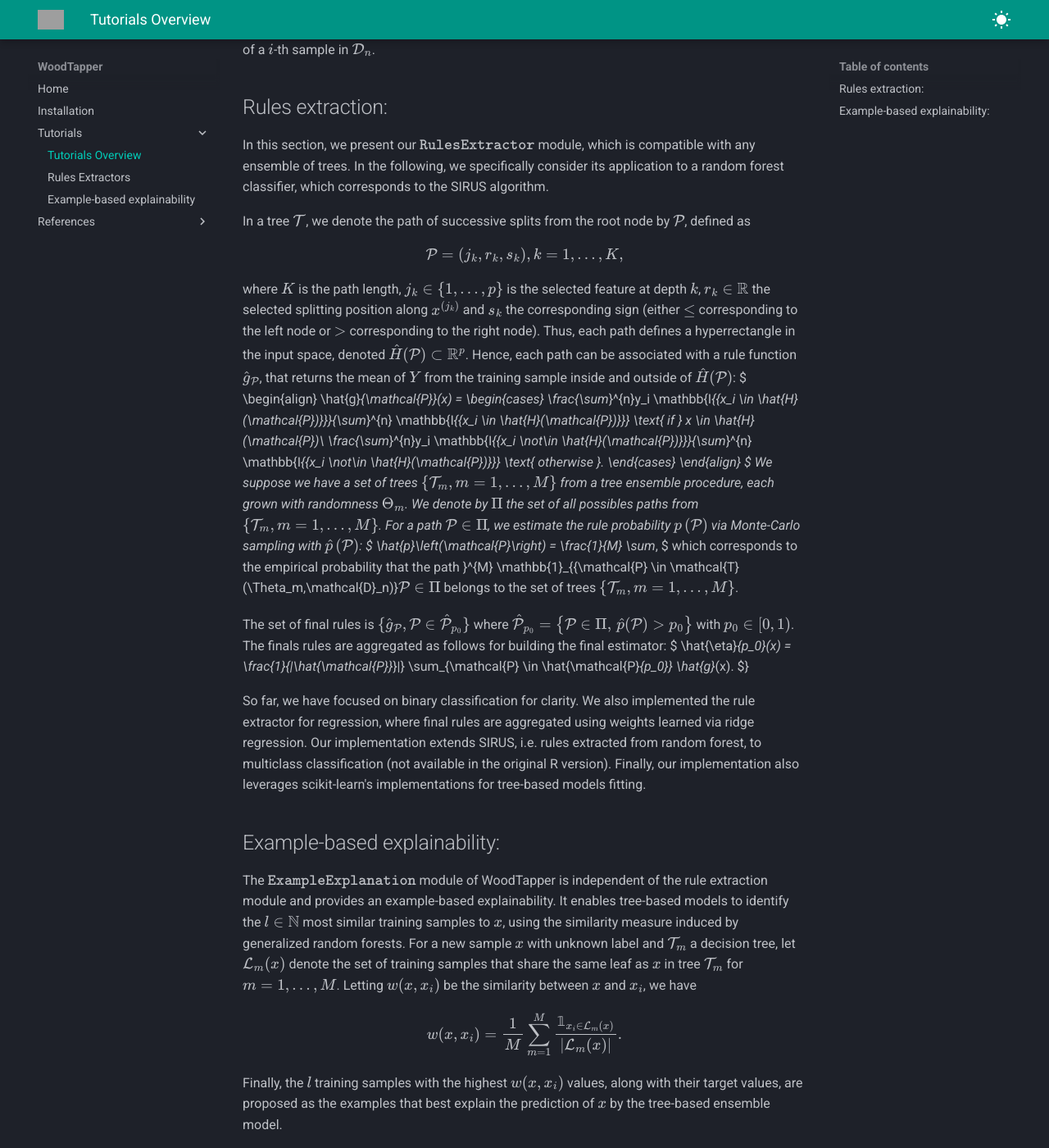
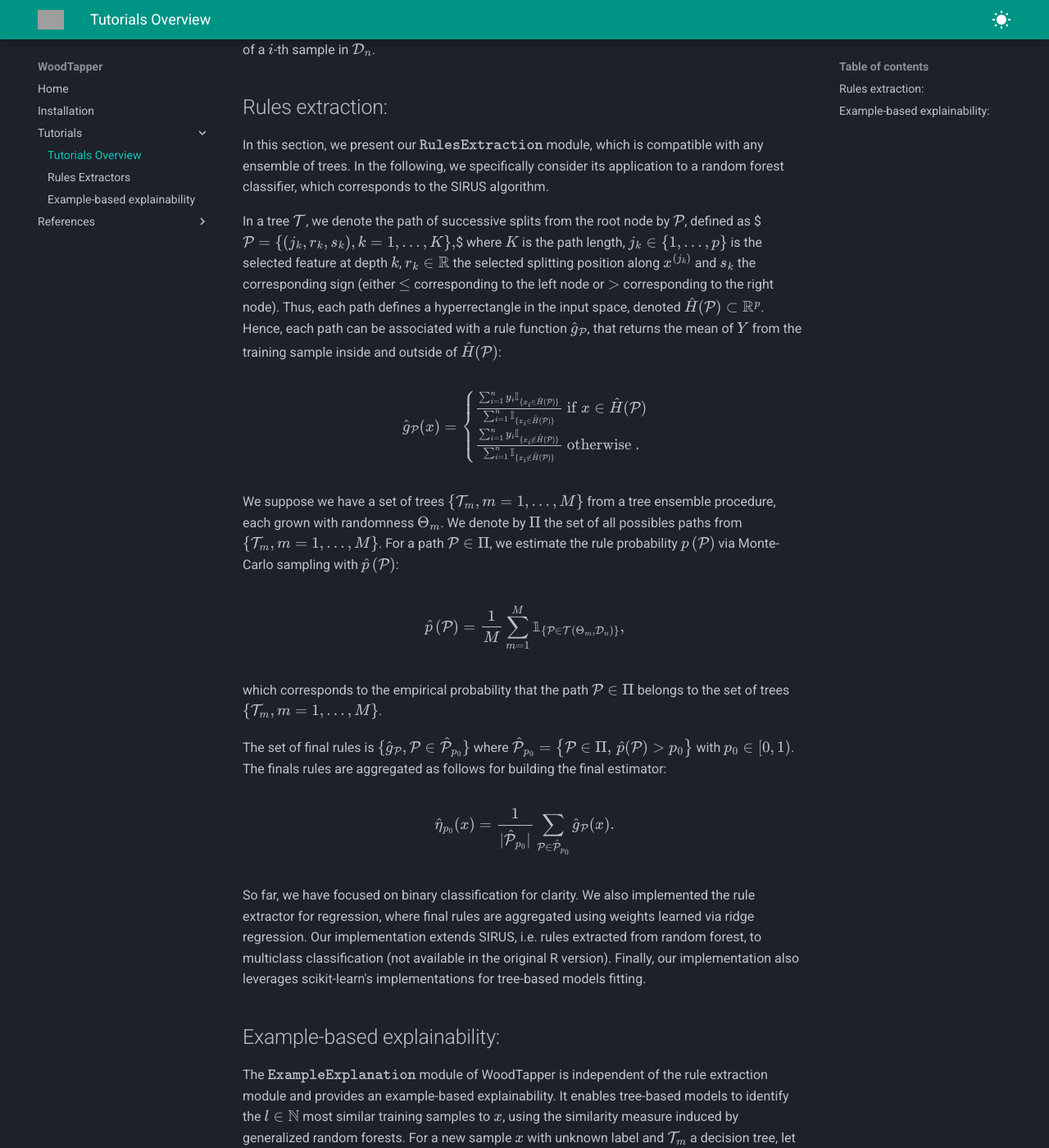
Before and after one commit to artefactory/woodtapper, an MkDocs documentation site: the page built from docs/0_tutorials.md, in a window 1280 px wide and 1400 px high, scrolled down 345 px. Shown: the whole window at 82% size. Built offline with MkDocs 1.6.1 and Material for MkDocs 9.7.7, drawn with Linux system fonts in a browser that asks for light colours; some of the changed text lies outside the part shown; grey boxes are pictures that could not be loaded.

Commit message:
FIX latex rendering

```diff
--- a/docs/0_tutorials.md
+++ b/docs/0_tutorials.md
@@ -12,33 +12,25 @@ We suppose that we have a training set $\mathcal{D}_{n}=\{(x_i,y_i)\}_{i=1}^{n}$
 ## Rules extraction:
 
 
-In this section, we present our $\texttt{RulesExtractor}$ module, which is compatible with any ensemble of trees. In the following, we specifically consider its application to a random forest classifier, which corresponds to the SIRUS algorithm.
+In this section, we present our $\texttt{RulesExtraction}$ module, which is compatible with any ensemble of trees. In the following, we specifically consider its application to a random forest classifier, which corresponds to the SIRUS algorithm.
 
 
 In a tree $\mathcal{T}$, we denote the path of successive splits from the root node by $\mathcal{P}$, defined as
-$$
-    \mathcal{P} = \{(j_k,r_k,s_k), k=1, \dots, K\},
-$$
+$$\mathcal{P} = \{(j_k,r_k,s_k), k=1, \dots, K\},$$
 where $K$ is the path length, $j_k \in \{1, \dots,p\}$ is the selected feature at depth $k$, $r_k \in \mathbb{R}$ the selected splitting position along $x^{(j_k)}$ and $s_k$ the corresponding sign (either $\leq$ corresponding to the left node or $>$ corresponding to the right node).
 Thus, each path defines a hyperrectangle in the input space, denoted $\hat{H}(\mathcal{P}) \subset \mathbb{R}^p$. Hence, each path can be associated with a rule function $\hat{g}_{\mathcal{P}}$, that returns the mean of $Y$ from the training sample inside and outside of $\hat{H}(\mathcal{P})$:
-$ \begin{align}
-    \hat{g}_{\mathcal{P}}(x) =
-    \begin{cases}
-        \frac{\sum_{i=1}^{n}y_i \mathbb{I}_{\{x_i \in \hat{H}(\mathcal{P})\}}}{\sum_{i=1}^{n} \mathbb{I}_{\{x_i \in \hat{H}(\mathcal{P})\}}}  \text{ if } x \in \hat{H}(\mathcal{P})\\
-        \frac{\sum_{i=1}^{n}y_i \mathbb{I}_{\{x_i \not\in \hat{H}(\mathcal{P})\}}}{\sum_{i=1}^{n} \mathbb{I}_{\{x_i \not\in \hat{H}(\mathcal{P})\}}}  \text{ otherwise }.
-    \end{cases}
-\end{align}
-$
+
+$$ \hat{g}_{\mathcal{P}}(x) =\begin{cases} \frac{\sum_{i=1}^{n}y_i \mathbb{I}_{\{x_i \in \hat{H}(\mathcal{P})\}}}{\sum_{i=1}^{n} \mathbb{I}_{\{x_i \in \hat{H}(\mathcal{P})\}}}  \text{ if } x \in \hat{H}(\mathcal{P})\\ \frac{\sum_{i=1}^{n}y_i \mathbb{I}_{\{x_i \not\in \hat{H}(\mathcal{P})\}}}{\sum_{i=1}^{n} \mathbb{I}_{\{x_i \not\in \hat{H}(\mathcal{P})\}}}  \text{ otherwise }.\end{cases}$$
+
 We suppose we have a set of trees $\{\mathcal{T}_m, m=1, \dots, M \}$ from a tree ensemble procedure, each grown with randomness $\Theta_m$. We denote by $\Pi$ the set of all possibles paths from $\{\mathcal{T}_m, m=1, \dots, M \}$. For a path $\mathcal{P} \in \Pi$, we estimate the rule probability $p\left(\mathcal{P}\right)$ via Monte-Carlo sampling with $\hat{p}\left(\mathcal{P}\right)$:
-$
-    \hat{p}\left(\mathcal{P}\right) = \frac{1}{M} \sum_{m=1}^{M} \mathbb{1}_{\{\mathcal{P} \in \mathcal{T}(\Theta_m,\mathcal{D}_n)\}},
-$
+
+$$\hat{p}\left(\mathcal{P}\right) = \frac{1}{M} \sum_{m=1}^{M} \mathbb{1}_{\{\mathcal{P} \in \mathcal{T}(\Theta_m,\mathcal{D}_n)\}},$$
+
 which corresponds to the empirical probability that the path $\mathcal{P} \in \Pi$ belongs to the set of trees $\{\mathcal{T}_m, m=1, \dots, M \}$.
 
 The set of final rules is $\{\hat{g}_{\mathcal{P}}, \mathcal{P} \in  \hat{\mathcal{P}}_{p_0}\}$ where $\hat{\mathcal{P}}_{p_0} = \left\{ \mathcal{P} \in \Pi, \, \hat{p}(\mathcal{P}) > p_0\right\}$ with $p_0 \in [0,1)$. The finals rules are aggregated as follows for building the final estimator:
-$
-    \hat{\eta}_{p_0}(x) = \frac{1}{|\hat{\mathcal{P}}_{p_0}|} \sum_{\mathcal{P} \in \hat{\mathcal{P}}_{p_0}} \hat{g}_{\mathcal{P}}(x).
-$
+
+$$\hat{\eta}_{p_0}(x) = \frac{1}{|\hat{\mathcal{P}}_{p_0}|} \sum_{\mathcal{P} \in \hat{\mathcal{P}}_{p_0}} \hat{g}_{\mathcal{P}}(x).$$
 
 So far, we have focused on binary classification for clarity.
 We also implemented the rule extractor for regression, where final rules are aggregated using weights learned via ridge regression. Our implementation extends SIRUS, i.e. rules extracted from random forest, to multiclass classification (not available in the original R version). Finally, our implementation also leverages scikit-learn's implementations for tree-based models fitting.
@@ -49,8 +41,7 @@ The $\texttt{ExampleExplanation}$ module of WoodTapper is independent of the rul
 It enables tree-based models to identify the $l \in \mathbb{N}$ most similar training samples to $x$, using the similarity measure induced by generalized random forests.
 For a new sample $x$ with unknown label and $\mathcal{T}_m$ a decision tree, let $\mathcal{L}_m(x)$ denote the set of training samples that share the same leaf as $x$ in tree $\mathcal{T}_m$ for $m = 1, \dots, M$.
 Letting $w(x,x_i)$ be the similarity between $x$ and $x_i$, we have
-$$
-w(x,x_i) = \frac{1}{M} \sum_{m=1}^{M} \frac{\mathbb{1}_{\{x_i \in \mathcal{L}_m(x)\}}}{|\mathcal{L}_m(x)|}.
-$$
+
+$$w(x,x_i) = \frac{1}{M} \sum_{m=1}^{M} \frac{\mathbb{1}_{\{x_i \in \mathcal{L}_m(x)\}}}{|\mathcal{L}_m(x)|}.$$
 
 Finally, the $l$ training samples with the highest $w(x,x_i)$ values, along with their target values, are proposed as the examples that best explain the prediction of $x$ by the tree-based ensemble model.
```
